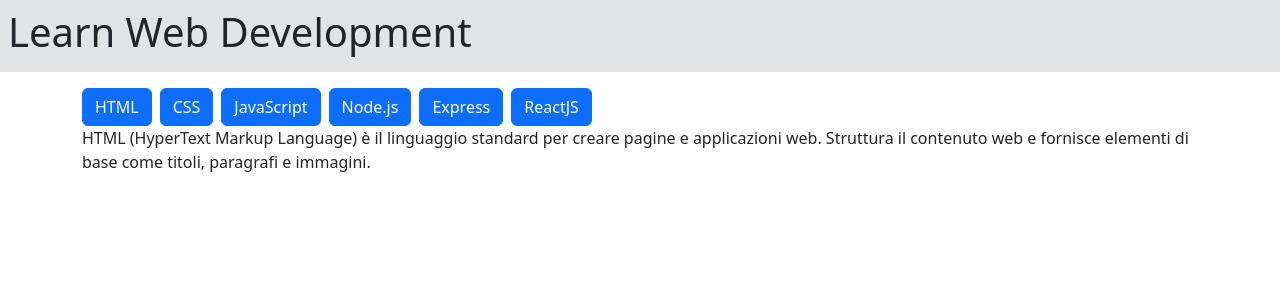
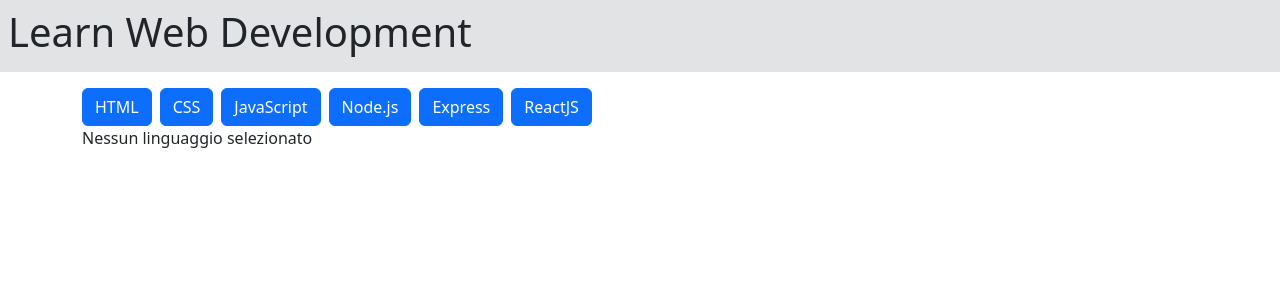
Before and after one commit to fabiodagostino27/react-use-state, a React (Vite) app: page / in a window 1280 px wide. Shown: the top 300 px of the page. Built offline with nearby package versions, Linux system fonts and the light colour scheme.

Commit message:
ADD: onclick function

```diff
--- a/src/components/Main.jsx
+++ b/src/components/Main.jsx
@@ -2,7 +2,7 @@
 import { ButtonsList } from "./buttons/ButtonsList";
 
 export const Main = (props) => {
-    const [currentId, setCurrentId] = useState(1);
+    const [currentId, setCurrentId] = useState(0);
     const languages = props.languages;
     const {description} = languages;
 
@@ -10,7 +10,7 @@
     return (
         <div className="container mt-3">
             <div>
-                <ButtonsList languages={languages}/>
+                <ButtonsList languages={languages} currentId={currentId} setCurrentId={setCurrentId}/>
             </div>
             <p>
                 {!currentObject ? "Nessun linguaggio selezionato" : currentObject.description}
--- a/src/components/buttons/Button.jsx
+++ b/src/components/buttons/Button.jsx
@@ -1,5 +1,8 @@
 export const Button = (props) => {
+    let currentId = props.currentId;
+    let setCurrentId = props.setCurrentId;
+
     return (
-        <button className="btn btn-primary me-2">{props.title}</button>
+        <button className="btn btn-primary me-2" onClick={() => setCurrentId(currentId = props.id)}>{props.title}</button>
     )
 }
--- a/src/components/buttons/ButtonsList.jsx
+++ b/src/components/buttons/ButtonsList.jsx
@@ -9,7 +9,7 @@
                     const {id, title} = element;
 
                     return (
-                        <Button key={id} title={title}/>
+                        <Button key={id} id={id} title={title} currentId={props.currentId} setCurrentId={props.setCurrentId}/>
                     )
                 })
             }
```
